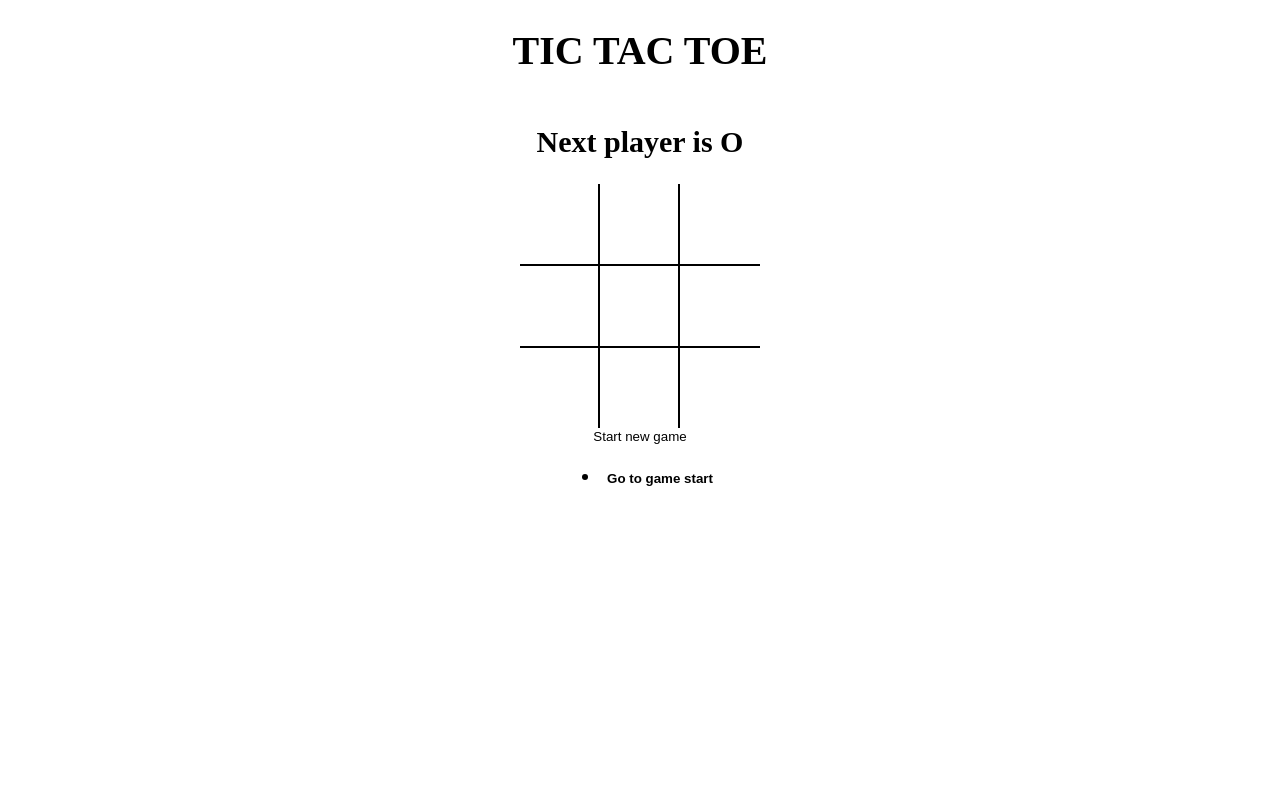
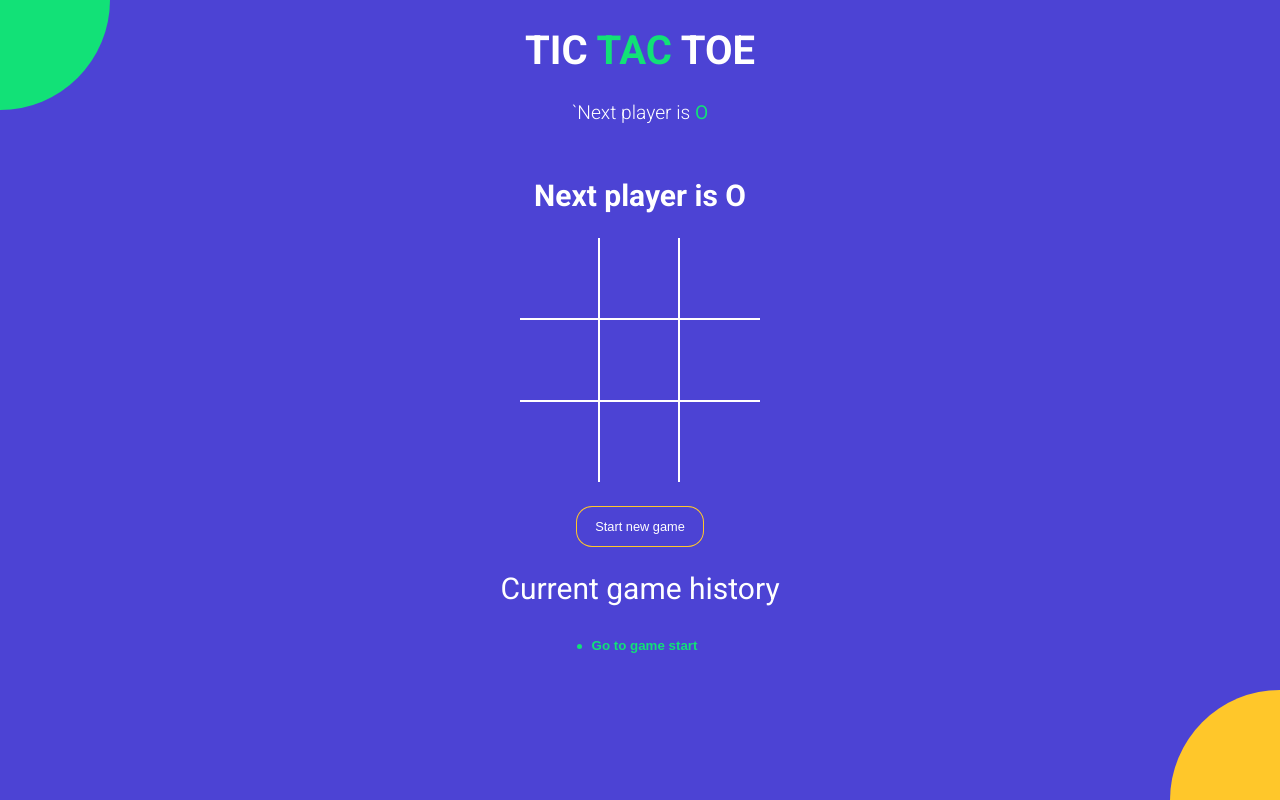
Before and after one commit to carmelofascella/tictactoe, a React (Vite) app: page / in a window 1280 px wide. Built offline with nearby package versions, Linux system fonts and the light colour scheme.

Commit message:
styled the entire app

```diff
--- a/index.html
+++ b/index.html
@@ -1,7 +1,14 @@
 <!DOCTYPE html>
 <html>
   <head>
-    <title>React Vite Micro App</title>
+    <meta charset="UTF-8" />
+    <meta name="viewport" content="width=device-width, initial-scale=1.0" />
+    <meta http-equiv="X-UA-Compatible" content="ie=edge" />
+    <link
+      href="https://fonts.googleapis.com/css?family=Roboto:300,400,700&display=swap"
+      rel="stylesheet"
+    />
+    <title>TIC TAC TOE</title>
   </head>
   <body>
     <div id="root"></div>
--- a/src/App.jsx
+++ b/src/App.jsx
@@ -1,6 +1,7 @@
 import React, { useState } from 'react';
 import Board from './components/Board';
 import History from './components/History';
+import StatusMessage from './components/StatusMessage';
 import { calculateWinner } from './helpers';
 import './styles/root.scss';
 
@@ -55,17 +56,26 @@
 
   return (
     <div className="app">
-      <h1>TIC TAC TOE</h1>
+      <h1>
+        TIC <span className="text-green">TAC</span> TOE
+      </h1>
+      <StatusMessage winner={winner} current={current}></StatusMessage>
       <h2>{message}</h2>
       <Board
         board={current.board}
         handleSquareClick={handleSquareClick}
         winningSquares={winningSquares}
       />
-      <button type="button" onClick={onNewGame}>
+      <button
+        type="button"
+        onClick={onNewGame}
+        className={`btn-reset ${winner ? 'active' : ''}`}
+      >
         Start new game
       </button>
+      <h2 style={{ fontWeight: 'normal' }}>Current game history</h2>
       <History history={history} moveTo={moveTo} currentMove={currentMove} />
+      <div className="bg-balls" />
     </div>
   );
 };
--- a/src/components/History.jsx
+++ b/src/components/History.jsx
@@ -2,14 +2,13 @@
 
 const History = ({ history, moveTo, currentMove }) => {
   return (
-    <ul>
+    <div className="history-wrapper">
+      <ul className="history">
         {history.map((_, move) => {
           return (
             <li key={move}>
               <button
-              style={{
-                fontWeight: move === currentMove ? 'bold' : 'normal',
-              }}
+                className={`btn-move ${move === currentMove ? 'active' : ''}`}
                 type="button"
                 onClick={() => {
                   moveTo(move);
@@ -21,6 +20,7 @@
           );
         })}
       </ul>
+    </div>
   );
 };
 
--- a/src/components/Square.jsx
+++ b/src/components/Square.jsx
@@ -4,9 +4,10 @@
   return (
     <button
       type="button"
-      className="square"
       onClick={onClick}
-      style={{ fontWeight: isWinningSquare ? 'bold' : 'normal' }}
+      className={`square ${isWinningSquare ? 'winning' : ''} ${
+        value === 'X' ? 'text-green' : 'text-orange'
+      }  `}
     >
       {value}
     </button>
--- /dev/null
+++ b/src/components/StatusMessage.jsx
@@ -0,0 +1,33 @@
+import React from 'react';
+
+const StatusMessage = ({ winner, current }) => {
+  const noMovesLeft = current.board.every(el => el != null);
+  return (
+    <div className="status-message">
+      {winner && (
+        <>
+          Winner is{' '}
+          <span className={winner === 'X' ? 'text-green' : 'text-orange'}>
+            {winner}
+          </span>
+        </>
+      )}
+      {!winner && !noMovesLeft && (
+        <>
+          `Next player is{' '}
+          <span className={current.isXNext ? 'text-green' : 'text-orange'}>
+            {current.isNext ? 'X' : 'O'}{' '}
+          </span>
+        </>
+      )}
+      {!winner && noMovesLeft && (
+        <>
+          <span className="text-green">X</span> and{' '}
+          <span className="text-orange">O</span> tied
+        </>
+      )}
+    </div>
+  );
+};
+
+export default StatusMessage;
--- a/src/styles/root.scss
+++ b/src/styles/root.scss
@@ -1,4 +1,11 @@
+$green: #12e177;
+$orange: #ffc72a;
+$blue: #4c43d4;
+
 body {
+  font-family: 'Roboto', sans-serif;
+  background-color: $blue;
+  color: #fff;
   padding: 0;
   margin: 0;
 }
@@ -19,18 +26,83 @@
   align-items: center;
 }
 
+.text-green {
+  color: $green;
+}
+
+.text-orange {
+  color: $orange;
+}
+
+.history-wrapper {
+  width: 300px;
+  text-align: center;
+  margin-bottom: 20px;
+  .history {
+    display: inline-block;
+    padding: 0;
+    margin: 0;
+    li {
+      list-style: none;
+      text-align: left;
+      &:before {
+        content: '';
+        border-radius: 50%;
+        display: inline-block;
+        height: 5px;
+        width: 5px;
+        background-color: $green;
+        margin-right: 4px;
+        margin-bottom: 1px;
+      }
+
+      .btn-move {
+        color: #fff;
+        &.active {
+          font-weight: bold;
+          color: $green;
+        }
+      }
+    }
+  }
+}
+
+.status-message {
+  margin-bottom: 30px;
+  font-size: 1.2rem;
+  font-weight: lighter;
+  span {
+    font-weight: normal;
+  }
+}
+
+.btn-reset {
+  font-size: 0.8rem;
+  color: #fff;
+  border-radius: 15px;
+  padding: 12px 18px;
+  margin-top: 25px;
+  transition: all 0.2s;
+  background-color: $blue;
+  box-shadow: 0px 0px 0px 1px $orange;
+  &.active {
+    background-color: $orange;
+    box-shadow: none;
+  }
+}
+
 .board {
   .board-row {
     display: flex;
     flex-direction: row;
-    border-bottom: 2px solid #000;
+    border-bottom: 2px solid #fff;
     &:last-child {
       border-bottom: none;
     }
     .square {
       width: 80px;
       height: 80px;
-      border-right: 2px solid #000;
+      border-right: 2px solid #fff;
       font-size: 2.5rem;
       padding: 0;
       overflow: hidden;
@@ -38,6 +110,63 @@
       &:last-child {
         border-right: none;
       }
+      &.winning {
+        animation: scaleText 1.4s infinite;
+        @keyframes scaleText {
+          0% {
+            transform: 2.5rem;
+          }
+          50% {
+            font-size: 3.5rem;
+          }
+          100% {
+            font-size: 2.5rem;
+          }
+        }
+      }
     }
   }
 }
+
+.bg-balls {
+  position: fixed;
+  top: 0;
+  left: 0;
+  right: 0;
+  bottom: 0;
+  min-width: 100%;
+  z-index: -1;
+
+  &:before,
+  &:after {
+    content: '';
+    position: absolute;
+    width: 150px;
+    height: 150px;
+    border-radius: 50%;
+  }
+
+  &:before {
+    background-color: $orange;
+    right: -75px;
+    bottom: -75px;
+    @media screen and (min-width: 476px) {
+      width: 220px;
+      height: 220px;
+      right: -110px;
+      bottom: -110px;
+    }
+  }
+
+  &:after {
+    background-color: $green;
+    top: -75px;
+    left: -75px;
+    @media screen and (min-width: 476px) {
+      width: 220px;
+      height: 220px;
+      top: -110px;
+      left: -110px;
+    }
+  }
+}
```
Lines whose indentation alone changed are shown as unchanged.
